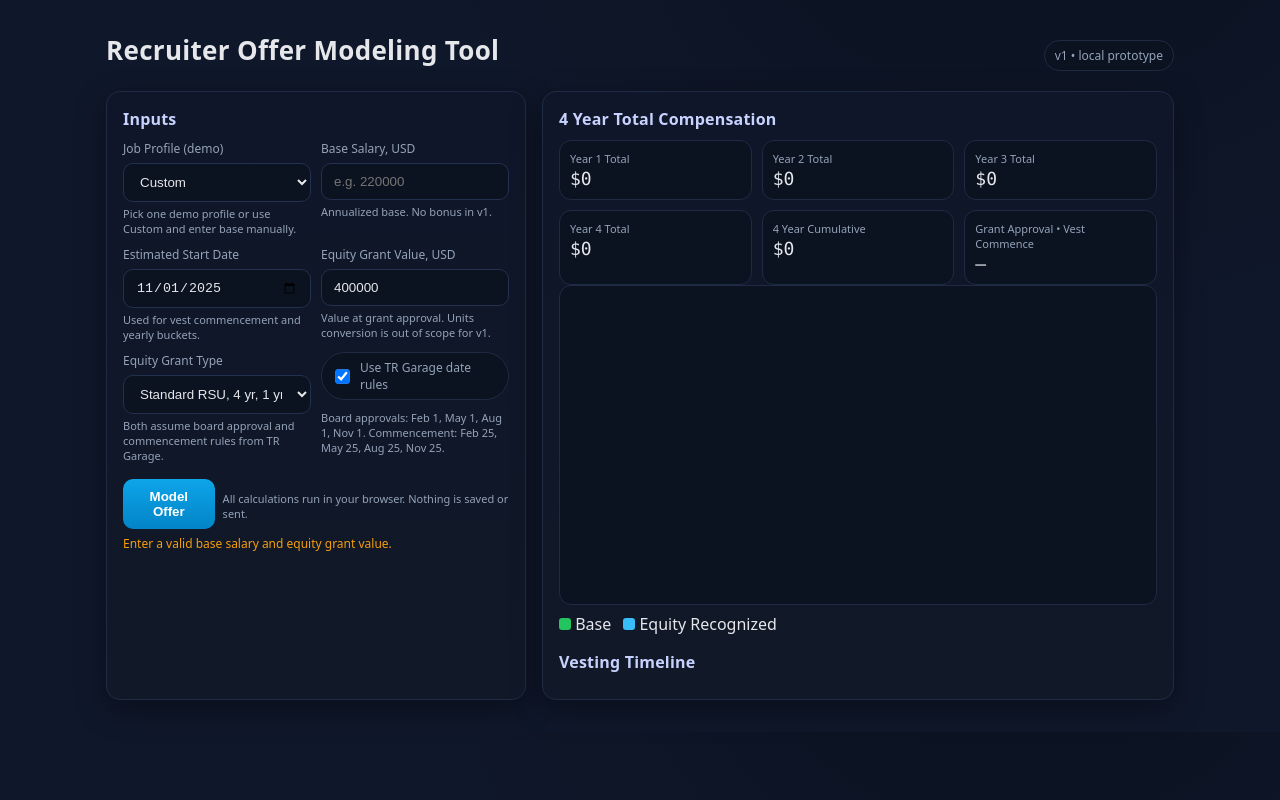
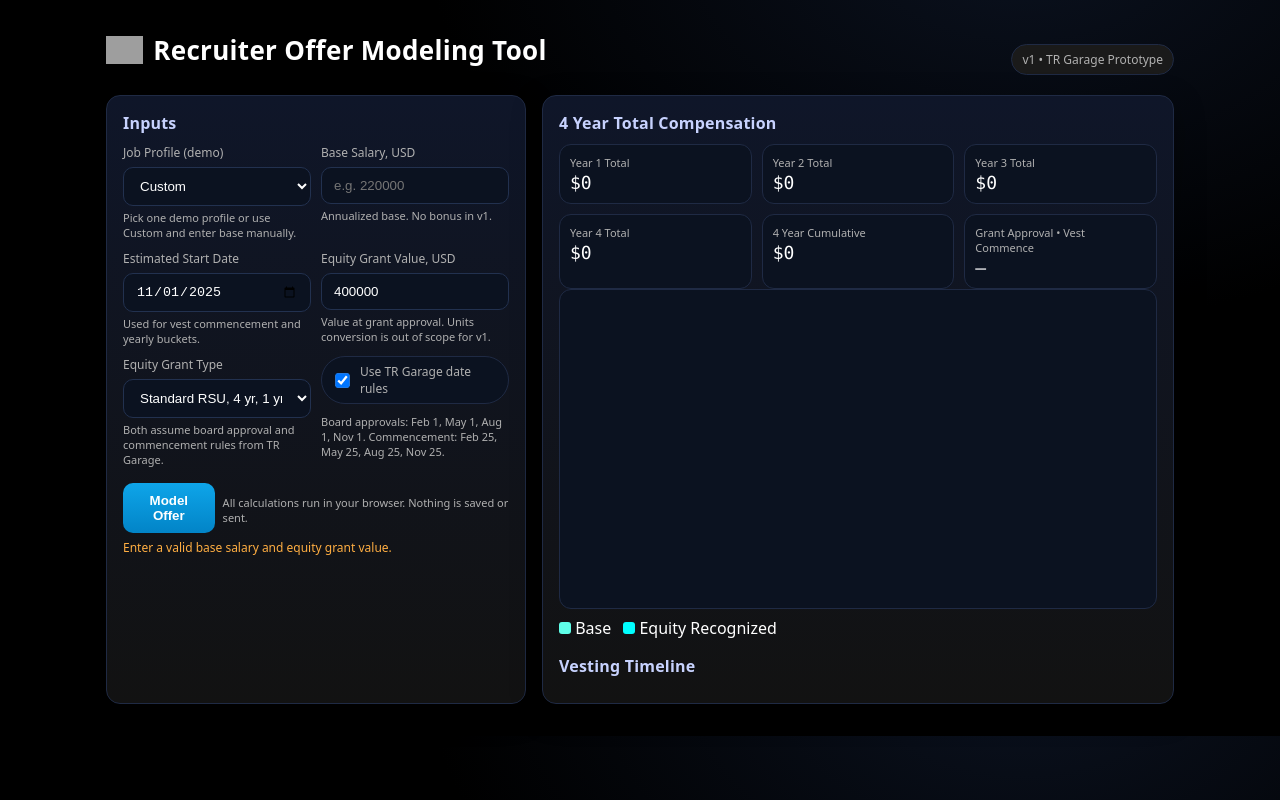
Before and after one commit to kdickson26/Recruiter-Offer-Modeling-Tool, a plain HTML site: page index.html in a window 1280 px wide. Drawn offline with Linux system fonts and the light colour scheme; grey boxes are pictures that could not be loaded.

Commit message:
Update index.html
Changed Color Palette & Added Unity Logo

```diff
--- a/index.html
+++ b/index.html
@@ -6,16 +6,16 @@
   <meta name="viewport" content="width=device-width, initial-scale=1" />
   <style>
     :root {
-      --bg: #0f172a;
-      --card: #111827;
-      --muted: #94a3b8;
-      --text: #e5e7eb;
-      --accent: #38bdf8;
-      --accent2: #22c55e;
-      --grid: #1f2937;
-      --chip: #0b1220;
-      --warn: #f59e0b;
-    }
+  --bg: #000000;
+  --card: #121212;
+  --muted: #b0b0b0;
+  --text: #ffffff;
+  --accent: #00ffff;
+  --accent2: #5fffe9;
+  --grid: #2a2a2a;
+  --chip: #1a1a1a;
+  --warn: #ffae42;
+}
     * { box-sizing: border-box; }
     body {
       margin: 0;
@@ -74,9 +74,13 @@
 <body>
   <div class="wrap">
     <header>
-      <h1>Recruiter Offer Modeling Tool</h1>
-      <span class="tag">v1 • local prototype</span>
-    </header>
+  <div style="display:flex;align-items:center;gap:10px;">
+    <img src="https://upload.wikimedia.org/wikipedia/commons/c/c4/Unity_2021.svg" alt="Unity logo" height="28">
+    <h1>Recruiter Offer Modeling Tool</h1>
+  </div>
+  <span class="tag">v1 • TR Garage Prototype</span>
+</header>
+
 
     <div class="grid">
       <!-- Inputs -->
```
